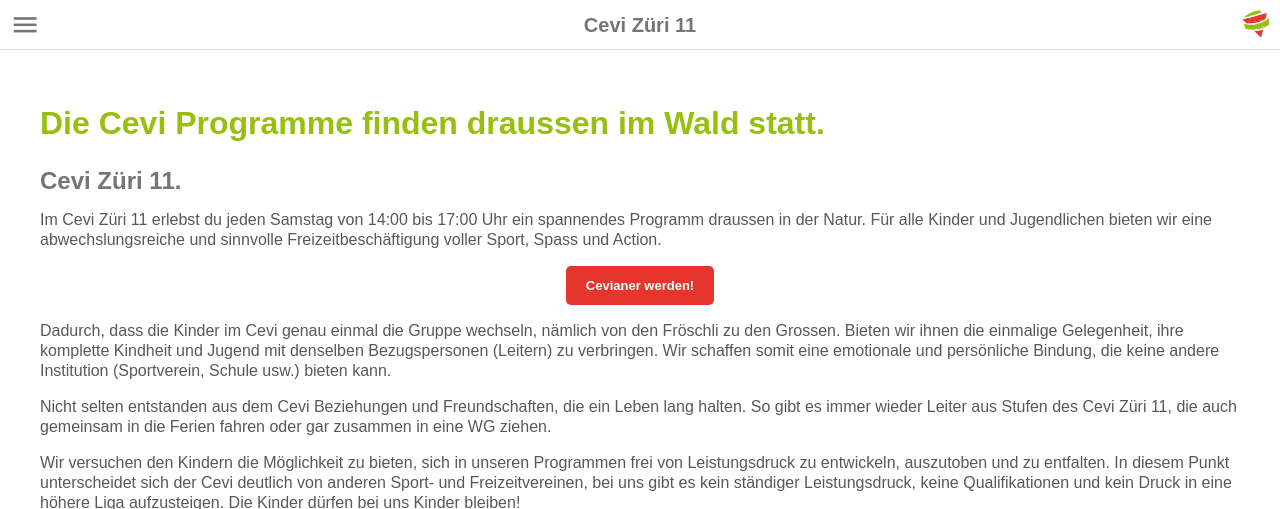
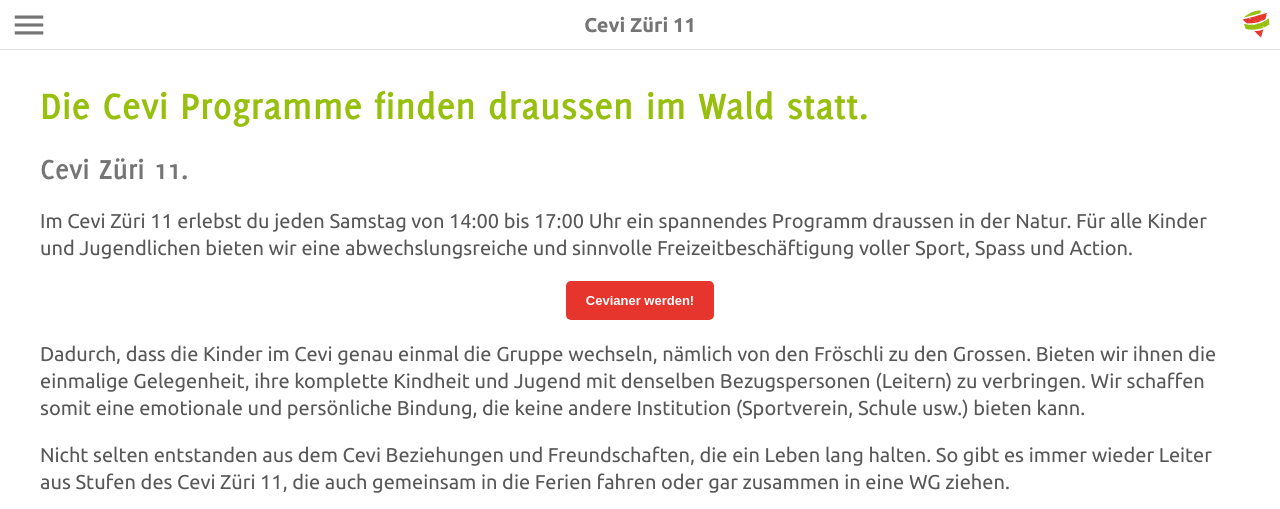
Before and after one commit to wp99cp/cevi_zh11_webpage, a Jekyll site: the page built from content/startseite.md, in a window 1280 px wide and 1344 px high. Shown: the top 509 px of the window. Built offline with Jekyll 4.4.1, drawn with Linux system fonts in a browser that asks for light colours; grey boxes are pictures that could not be loaded.

Commit message:
change fonts
- change default fonts
- minor layout changes

```diff
--- a/_includes/head.html
+++ b/_includes/head.html
@@ -1,5 +1,4 @@
 <head>
     <meta name="viewport" content="width=device-width, initial-scale=1">
     <link rel="stylesheet" href="/_template_assets/main.css">
-    <link href="https://fonts.googleapis.com/css2?family=Material+Icons" rel="stylesheet">
 </head>
--- a/_sass/cevi_zh11.scss
+++ b/_sass/cevi_zh11.scss
@@ -1,17 +1,4 @@
 @charset "utf-8";
-
-// Define defaults for each variable.
-$base-font-family: Ubuntu, sans-serif;
-$base-font-size: 16px !default;
-
-
-html, body {
-  height: 100%;
-  margin: 0;
-  padding: 0;
-  font-family: $base-font-family;
-  font-size: $base-font-size;
-}
 
 // Import partials.
 @import "cevi_zh11/base";
--- a/_sass/cevi_zh11/_base.scss
+++ b/_sass/cevi_zh11/_base.scss
@@ -1,32 +1,44 @@
 @import "sizes";
 @import "colors";
 @import "shadows_borders";
+@import "fonts";
 
-#header-spacer {
-  height: $header-height;
+html, body {
+  height: 100%;
+  margin: 0;
+  padding: 0;
+  font-family: $base-font-family;
+  font-size: $base-font-size;
 }
 
 main {
+
   margin: 0 auto;
   max-width: 1200px;
-  padding: 25px 12px;
+  padding: #{$header-height + 25px} 12px 25px 12px;
   min-height: calc(100vh - #{$footer-height + $footer-nav-height} - 100px);
 
   h1 {
     color: $cevi-green;
-    line-height: 1.15em;
-    margin: 30px 0 25px;
+    line-height: 1.05em;
+    margin: 10px 0 25px;
+    font-family: $base-title-font-family;
   }
 
   h2, h3 {
     color: $title-gray;
     line-height: 1.15em;
     margin: 25px 0 15px;
+    font-family: $base-title-font-family;
   }
 
   p {
     color: $font-color;
-    line-height: 1.25em;
+    line-height: 1.35em;
+  }
+
+  #header-spacer {
+    height: $header-height;
   }
 
   button {
@@ -51,7 +63,7 @@
 }
 
 hr {
-  border-top: 0 solid rgba(0,0,0,.12);
+  border-top: 0 solid rgba(0, 0, 0, .12);
   margin: 18px 0 0;
   color: #0000001f;
   border-left: none;
@@ -66,6 +78,7 @@
 }
 
 figure {
+  font-size: 17px;
   max-width: 100vw;
   margin: 0 -12px;
   box-shadow: $image-shadow;
--- /dev/null
+++ b/_sass/cevi_zh11/fonts.scss
@@ -0,0 +1,28 @@
+@import url('https://fonts.googleapis.com/css2?family=Open+Sans:ital,wght@0,300;0,400;0,500;0,600;0,700;1,300;1,400;1,500;1,600&family=Ubuntu:ital,wght@0,300;0,400;0,500;0,700;1,300;1,400;1,500;1,700&family=Material+Icons&display=swap');
+
+@font-face {
+  font-family: delicious;
+  src: url(/_template_assets/fonts/delicious_roman.otf);
+  font-weight: normal;
+  font-style: normal;
+}
+
+@font-face {
+  font-family: delicious;
+  src: url(/_template_assets/fonts/delicious_bold.otf);
+  font-weight: bold;
+  font-style: normal;
+}
+
+@font-face {
+  font-family: delicious;
+  src: url(/_template_assets/fonts/delicious_italic.otf);
+  font-weight: normal;
+  font-style: italic;
+}
+
+
+// Define defaults for each variable.
+$base-font-family: 'Ubuntu', 'Open Sans', sans-serif;
+$base-title-font-family: 'delicious', 'Open Sans', sans-serif;
+$base-font-size: 20px !default;
```
Also changed, not shown: _template_assets/fonts/delicious_bold.otf (added), _template_assets/fonts/delicious_italic.otf (added), _template_assets/fonts/delicious_roman.otf (added).
